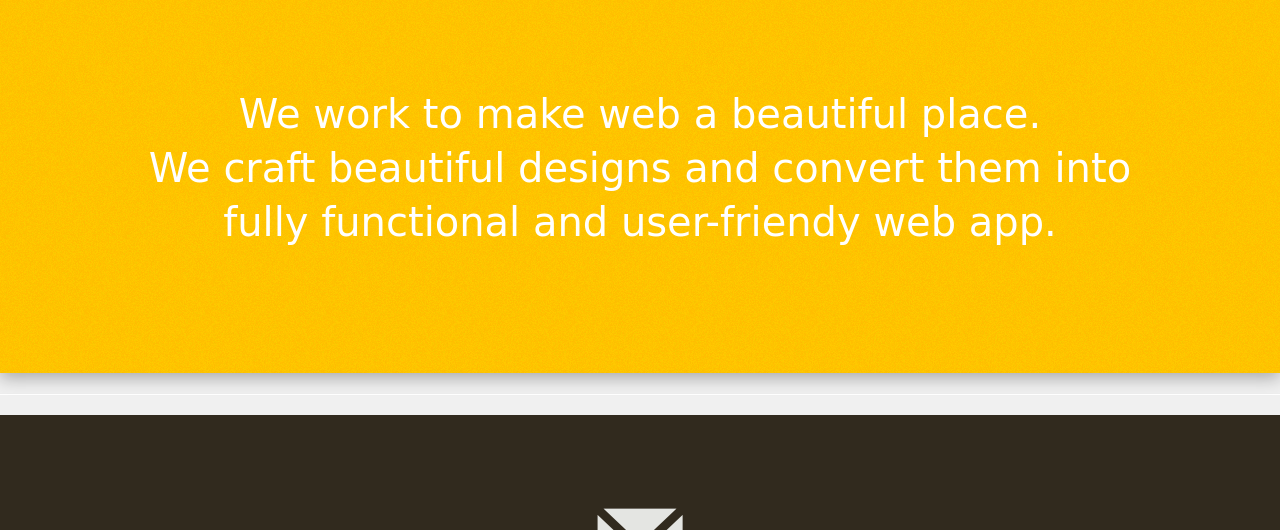
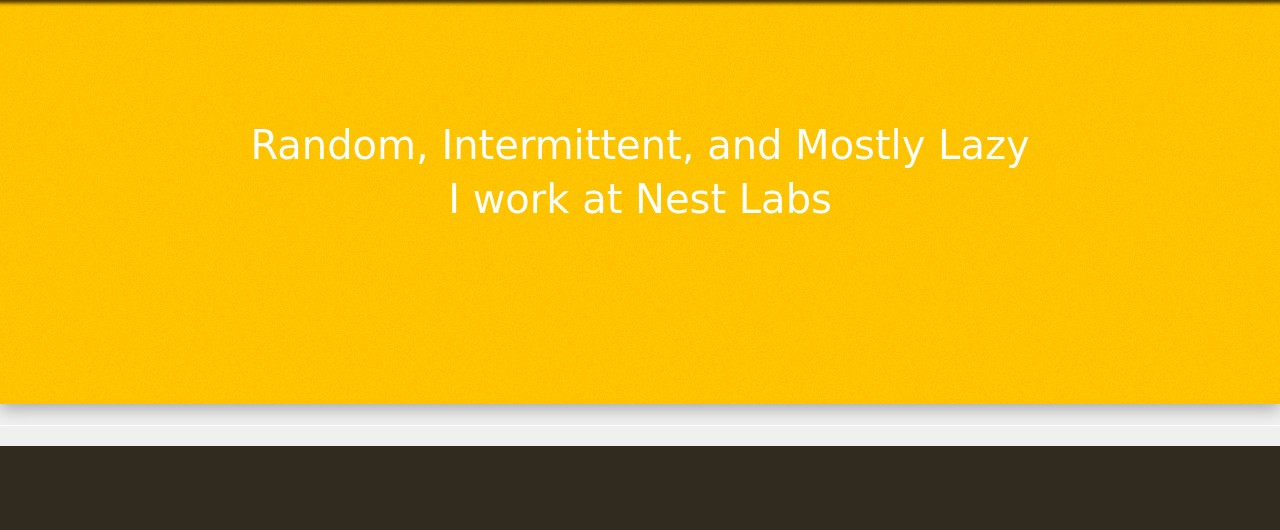
Before and after one commit to kousha/kousha.github.io, a plain HTML site: page index.html in a window 1280 px wide. Shown: the part 793-1323 px from the top of the page. Drawn offline with nearby package versions, Linux system fonts and the light colour scheme; a web font is replaced by a local one.

Commit message:
drafted copy

```diff
--- a/index.html
+++ b/index.html
@@ -74,7 +74,7 @@
     <!-- ******************** HeaderWrap ********************-->
     <div id="headerwrap">
       <header class="clearfix">
-        <h1><span>Legend!</span> We make web a beautiful place.</h1>
+        <h1><span>Kousha Najafi!</span> I'm here this is my website I consult for Information Technology I like run on sentences.</h1>
         <div class="container">
           <div class="row">
             <div class="span12">
@@ -109,9 +109,9 @@
           <div class="row">
             <div class="span12">
               <article>
-                <p>We work to make web a beautiful place.</p>
-                <p>We craft beautiful designs and convert them into</p>
-                <p>fully functional and user-friendy web app.</p>
+                <p>Random, Intermittent, and Mostly Lazy</p>
+                <p>I work at Nest Labs</p>
+                <p></p>
               </article>
             </div>
             <!-- ./span12 -->
```
